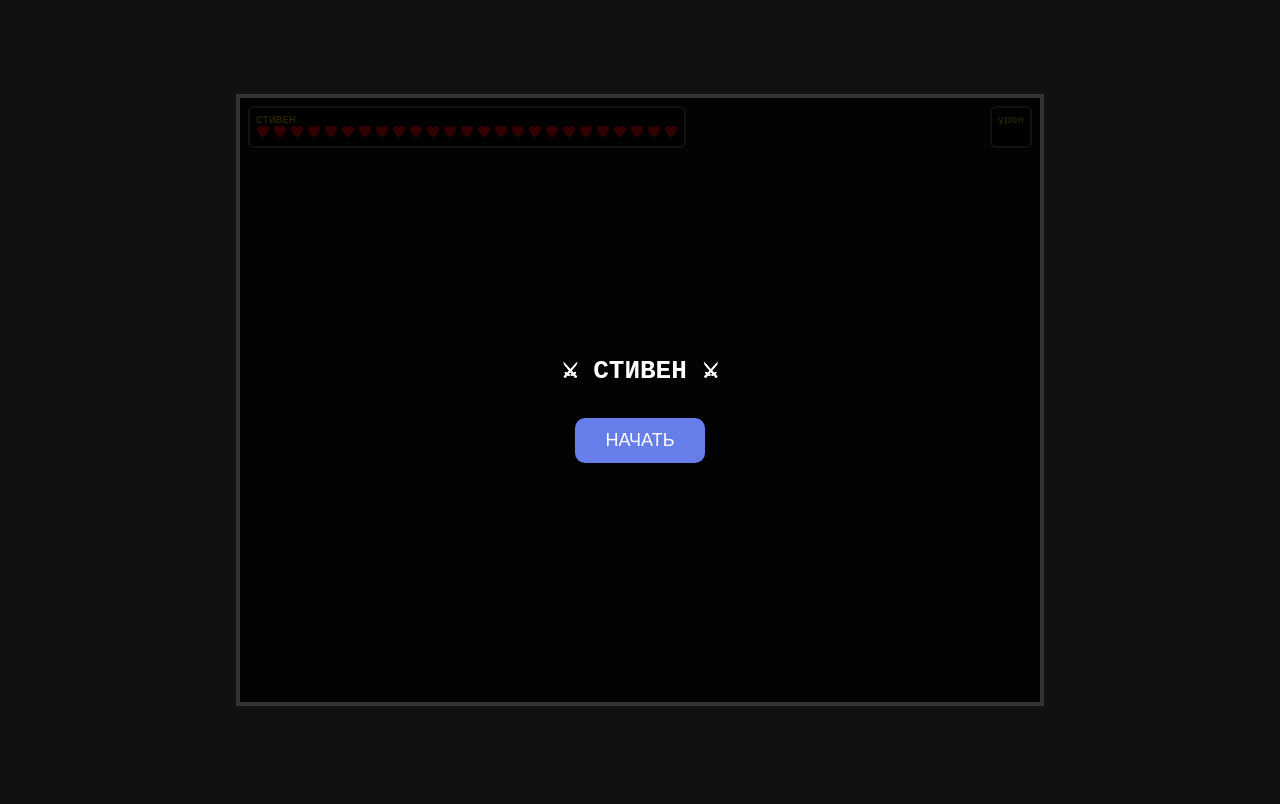
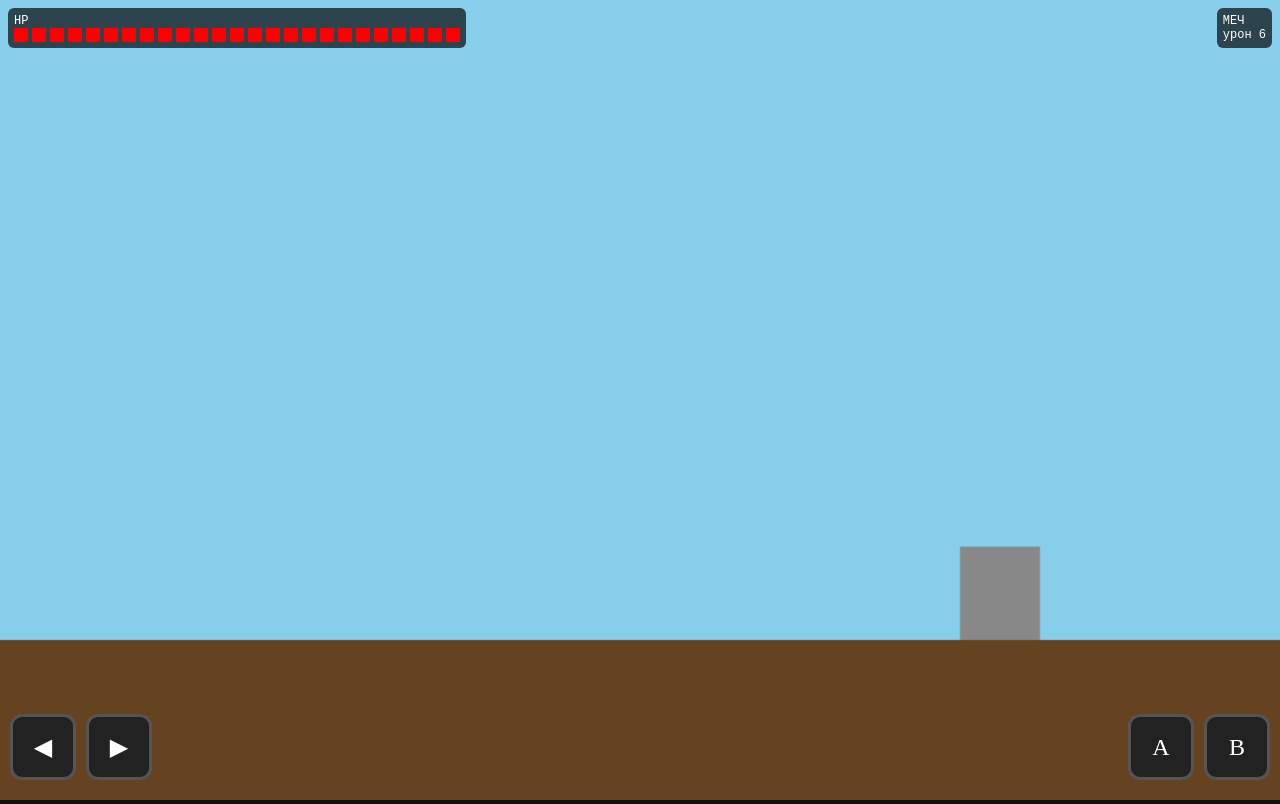
Before and after one commit to Hopper736-twink/steven-not-loh, a plain HTML site: page index.html in a window 1280 px wide. Drawn offline with Linux system fonts and the light colour scheme.

Commit message:
Refactor index.html for improved layout and controls

```diff
--- a/index.html
+++ b/index.html
@@ -3,89 +3,131 @@
 <head>
 <meta charset="UTF-8">
 <meta name="viewport" content="width=device-width, initial-scale=1.0, user-scalable=no">
-<title>Стивен: Битва с Самураем (Optimized)</title>
+<title>Стивен — ретро управление</title>
 
 <style>
-body{margin:0;background:#111;display:flex;justify-content:center;align-items:center;height:100vh;overflow:hidden;font-family:monospace}
-#game{position:relative;width:100%;max-width:800px;aspect-ratio:4/3;border:4px solid #333}
-canvas{width:100%;height:100%;image-rendering:pixelated}
-#ui{position:absolute;top:8px;left:8px;right:8px;display:flex;justify-content:space-between;pointer-events:none}
-.box{background:rgba(0,0,0,.7);border:2px solid #555;padding:6px;border-radius:6px;color:gold;font-size:11px}
-.hearts{display:flex;gap:3px}
-.heart{width:14px;height:14px;background:red;clip-path:polygon(50% 15%,61% 0%,78% 0%,93% 15%,93% 35%,50% 85%,7% 35%,7% 15%,22% 0%,39% 0%)}
+body{margin:0;background:#111;overflow:hidden}
+#game{position:relative;width:100vw;height:100vh}
+canvas{width:100%;height:100%}
+
+/* UI */
+#ui{position:absolute;top:8px;left:8px;right:8px;display:flex;justify-content:space-between;color:white;font-family:monospace}
+.box{background:#000a;padding:6px;border-radius:6px;font-size:12px}
+.hearts{display:flex;gap:4px}
+.heart{width:14px;height:14px;background:red}
 .empty{background:#333}
-#start,#over{position:absolute;inset:0;background:#000c;display:flex;flex-direction:column;justify-content:center;align-items:center;color:white}
-#over{display:none}
-button{margin-top:15px;padding:12px 30px;font-size:18px;border:none;border-radius:10px;background:#667eea;color:white}
+
+/* TOUCH CONTROLS */
+#controls{
+position:absolute;
+bottom:10px;
+left:0;
+right:0;
+display:flex;
+justify-content:space-between;
+padding:10px;
+pointer-events:auto;
+}
+
+.pad, .actions{
+display:flex;
+gap:10px;
+}
+
+.btn{
+width:60px;
+height:60px;
+background:#222;
+border:3px solid #555;
+border-radius:12px;
+color:white;
+font-size:24px;
+display:flex;
+align-items:center;
+justify-content:center;
+user-select:none;
+}
+
+.btn:active{background:#555}
 </style>
 </head>
 
 <body>
 <div id="game">
+
 <canvas id="c" width="800" height="600"></canvas>
 
 <div id="ui">
-<div class="box"><div>СТИВЕН</div><div class="hearts" id="hp"></div></div>
-<div class="box"><div id="wName"></div><div>урон <span id="wDmg"></span></div></div>
+  <div class="box"><div>HP</div><div class="hearts" id="hp"></div></div>
+  <div class="box"><div id="wName"></div><div>урон <span id="wDmg"></span></div></div>
 </div>
 
-<div id="start">
-<h1>⚔ СТИВЕН ⚔</h1>
-<button onclick="start()">НАЧАТЬ</button>
+<!-- TOUCH CONTROLS -->
+<div id="controls">
+  <div class="pad">
+    <div class="btn" id="left">◀</div>
+    <div class="btn" id="right">▶</div>
+  </div>
+  <div class="actions">
+    <div class="btn" id="jump">A</div>
+    <div class="btn" id="attack">B</div>
+  </div>
 </div>
 
-<div id="over">
-<h1 id="res"></h1>
-<button onclick="location.reload()">ЕЩЁ РАЗ</button>
-</div>
 </div>
 
 <script>
-const c=document.getElementById("c"),x=c.getContext("2d");
+const c=document.getElementById("c");
+const x=c.getContext("2d");
+
 const W=800,H=600,G=480;
 
-let run=false,keys={},mouse=false,last=0,fps=1000/60;
-
-const player={x:100,y:400,w:40,h:60,vx:0,vy:0,hp:50,max:50,spd:5,j:14,cd:0,face:1};
-const boss={x:600,y:350,w:50,h:70,hp:250,max:250};
+let keys={},run=true,last=0;
+const fps=1000/60;
 
 const weapons=[
-{name:"МЕЧ",d:6,cd:20},
-{name:"БУЛАВА",d:18,cd:45},
-{name:"АРБАЛЕТ",d:12,cd:30}
+{name:"МЕЧ",dmg:6,cd:20},
+{name:"БУЛАВА",dmg:18,cd:45},
+{name:"АРБАЛЕТ",dmg:12,cd:30}
 ];
 
-function start(){document.getElementById("start").style.display="none";run=true;loop(0)}
+const player={
+x:100,y:400,w:40,h:60,
+vx:0,vy:0,
+hp:50,max:50,
+spd:5,j:14,
+cd:0,w:0
+};
+
+const boss={x:600,y:410,w:50,h:70,hp:200};
 
 function hearts(){
-const h=document.getElementById("hp");h.innerHTML="";
-for(let i=0;i<Math.ceil(player.max/2);i++){
+hp.innerHTML="";
+for(let i=0;i<player.max/2;i++){
 const d=document.createElement("div");
-d.className="heart"+(i>=Math.ceil(player.hp/2)?" empty":"");
-h.appendChild(d);
+d.className="heart"+(i>=player.hp/2?" empty":"");
+hp.appendChild(d);
 }}
 
 function weaponUI(){
-wName.textContent=weapons[player.w||0].name;
-wDmg.textContent=weapons[player.w||0].d;
+wName.textContent=weapons[player.w].name;
+wDmg.textContent=weapons[player.w].dmg;
 }
 
 function phys(o){
 o.vy+=0.7;
-o.x+=o.vx;o.y+=o.vy;
+o.x+=o.vx;
+o.y+=o.vy;
 if(o.y+o.h>=G){o.y=G-o.h;o.vy=0}
-o.x=Math.max(0,Math.min(W-o.w,o.x));
 }
 
 function attack(){
 if(player.cd>0)return;
-player.cd=weapons[player.w||0].cd;
+player.cd=weapons[player.w].cd;
 const dx=(boss.x+25)-(player.x+20);
 const dy=(boss.y+35)-(player.y+30);
-if(dx*dx+dy*dy<10000){
-boss.hp-=weapons[player.w||0].d;
-if(boss.hp<=0)end(true);
-}}
+if(dx*dx+dy*dy<10000)boss.hp-=weapons[player.w].dmg;
+}
 
 function draw(){
 x.fillStyle="#87ceeb";x.fillRect(0,0,W,H);
@@ -95,36 +137,49 @@ x.fillStyle="#888";x.fillRect(boss.x,boss.y,boss.w,boss.h);
 }
 
 function loop(t){
-if(!run)return;
 if(t-last<fps){requestAnimationFrame(loop);return;}
 last=t;
 
 player.vx=0;
-if(keys.a)player.vx=-player.spd;
-if(keys.d)player.vx=player.spd;
-if(keys.w&&player.y+player.h>=G)player.vy=-player.j;
-if(mouse)attack();
+if(keys.left)player.vx=-player.spd;
+if(keys.right)player.vx=player.spd;
+if(keys.jump && player.y+player.h>=G)player.vy=-player.j;
+if(keys.attack)attack();
 
 player.cd=Math.max(0,player.cd-1);
-phys(player); phys(boss);
+phys(player);
 
-hearts(); weaponUI(); draw();
+draw(); hearts(); weaponUI();
 requestAnimationFrame(loop);
 }
+requestAnimationFrame(loop);
 
-function end(win){
-run=false;
-document.getElementById("over").style.display="flex";
-res.textContent=win?"ПОБЕДА":"ПОРАЖЕНИЕ";
-}
+/* TOUCH EVENTS */
+const bind=(id,key)=>{
+const b=document.getElementById(id);
+b.ontouchstart=e=>{e.preventDefault();keys[key]=true};
+b.ontouchend=e=>{e.preventDefault();keys[key]=false};
+};
 
-document.addEventListener("keydown",e=>{
-keys[e.key]=1;
+bind("left","left");
+bind("right","right");
+bind("jump","jump");
+bind("attack","attack");
+
+/* KEYBOARD */
+onkeydown=e=>{
+if(e.key==="a")keys.left=true;
+if(e.key==="d")keys.right=true;
+if(e.key==="w")keys.jump=true;
+if(e.key===" ")keys.attack=true;
 if(e.key>="1"&&e.key<="3")player.w=e.key-1;
-});
-document.addEventListener("keyup",e=>keys[e.key]=0);
-c.onmousedown=()=>mouse=true;
-c.onmouseup=()=>mouse=false;
+};
+onkeyup=e=>{
+if(e.key==="a")keys.left=false;
+if(e.key==="d")keys.right=false;
+if(e.key==="w")keys.jump=false;
+if(e.key===" ")keys.attack=false;
+};
 
 hearts(); weaponUI();
 </script>
```
